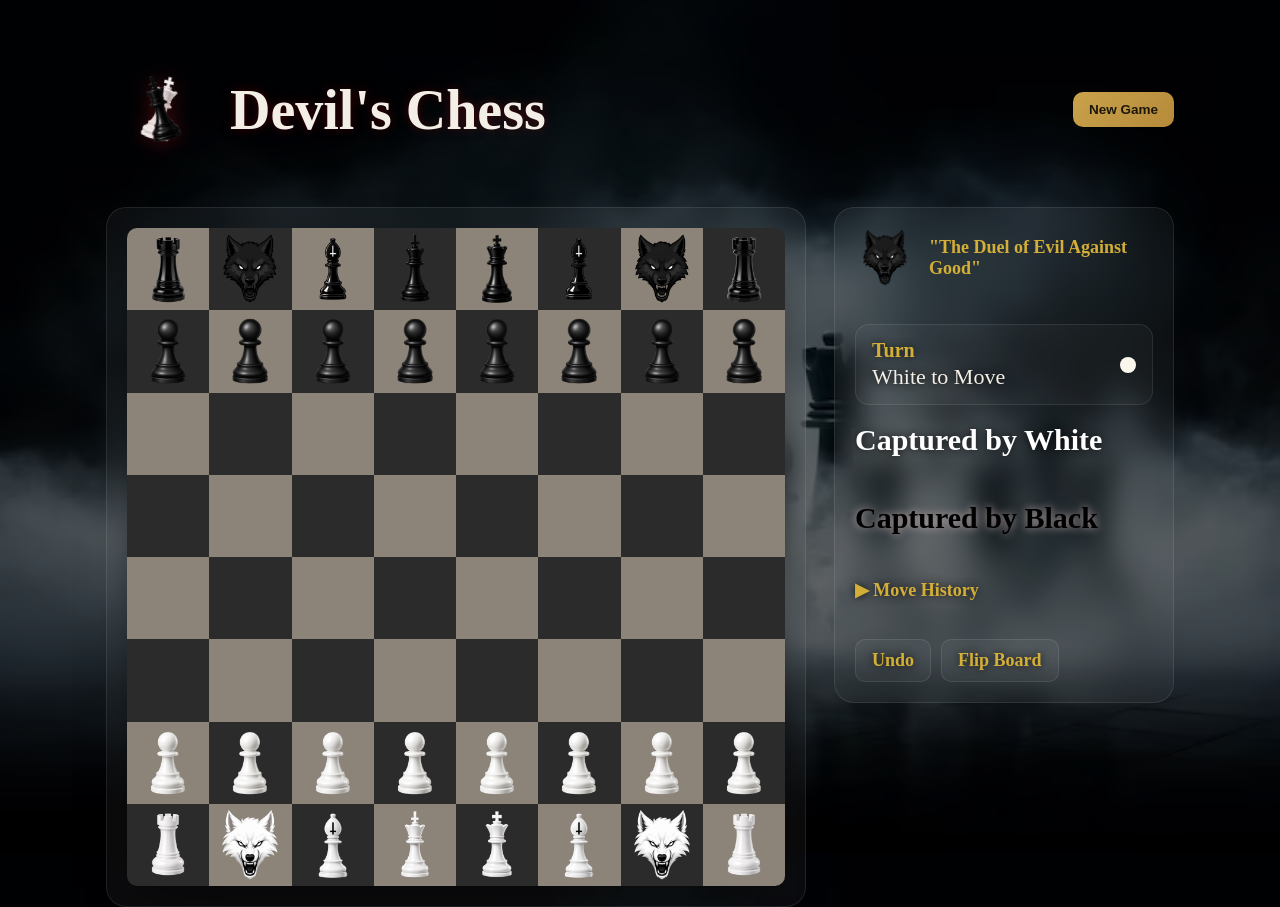
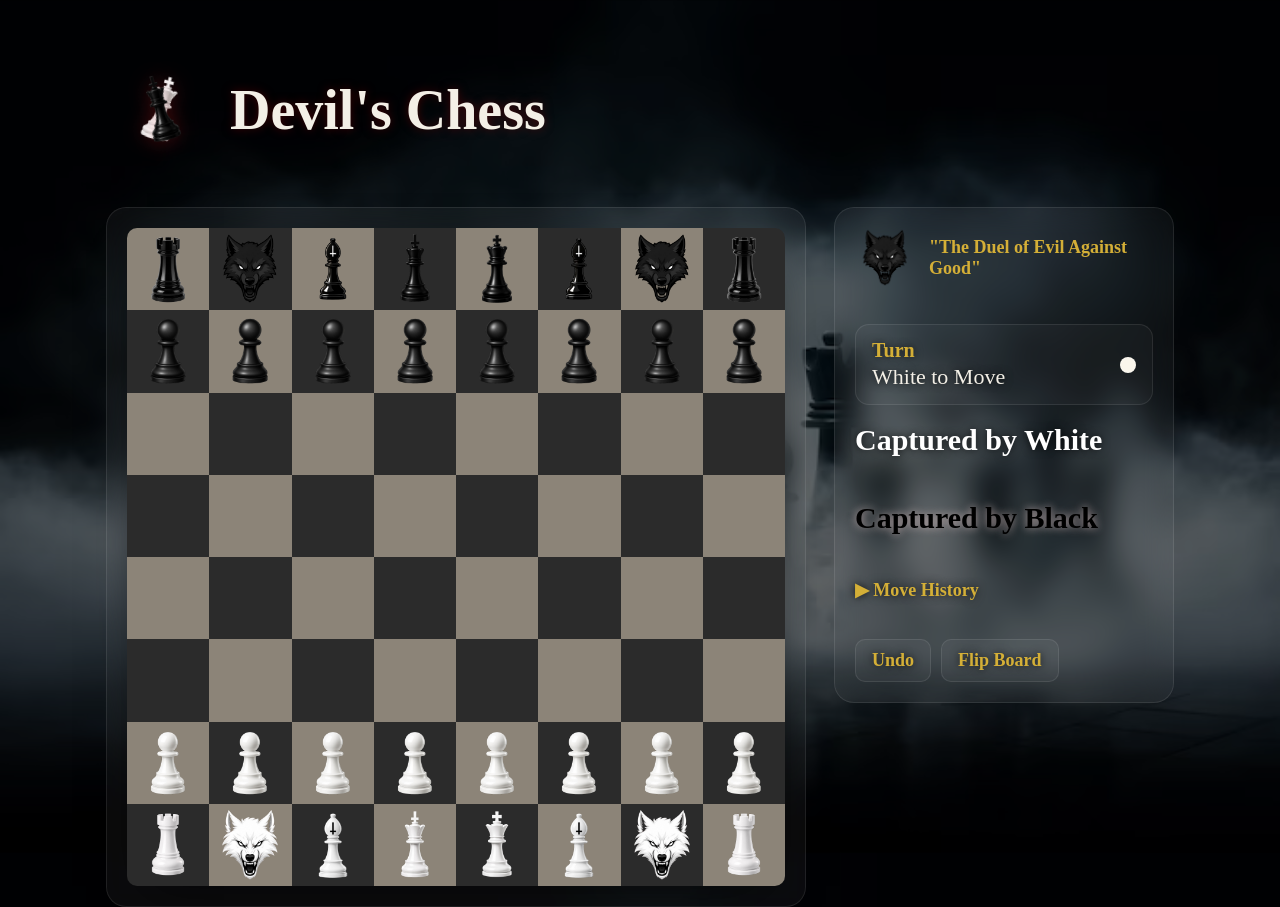
Before and after one commit to sauvick-ganguly/devil-chess-engine, a React (Vite) app: page / in a window 1280 px wide. Built offline with nearby package versions, Linux system fonts and the light colour scheme; a web font is replaced by a local one.

Commit message:
Remove New Game Button

```diff
--- a/src/components/Header.jsx
+++ b/src/components/Header.jsx
@@ -24,9 +24,7 @@ function Header({ game }) {
         </div>
       </div>
 
-      <div className="top-actions">
-        <button className="primary">New Game</button>
-      </div>
+
     </header>
   );
 }
```
